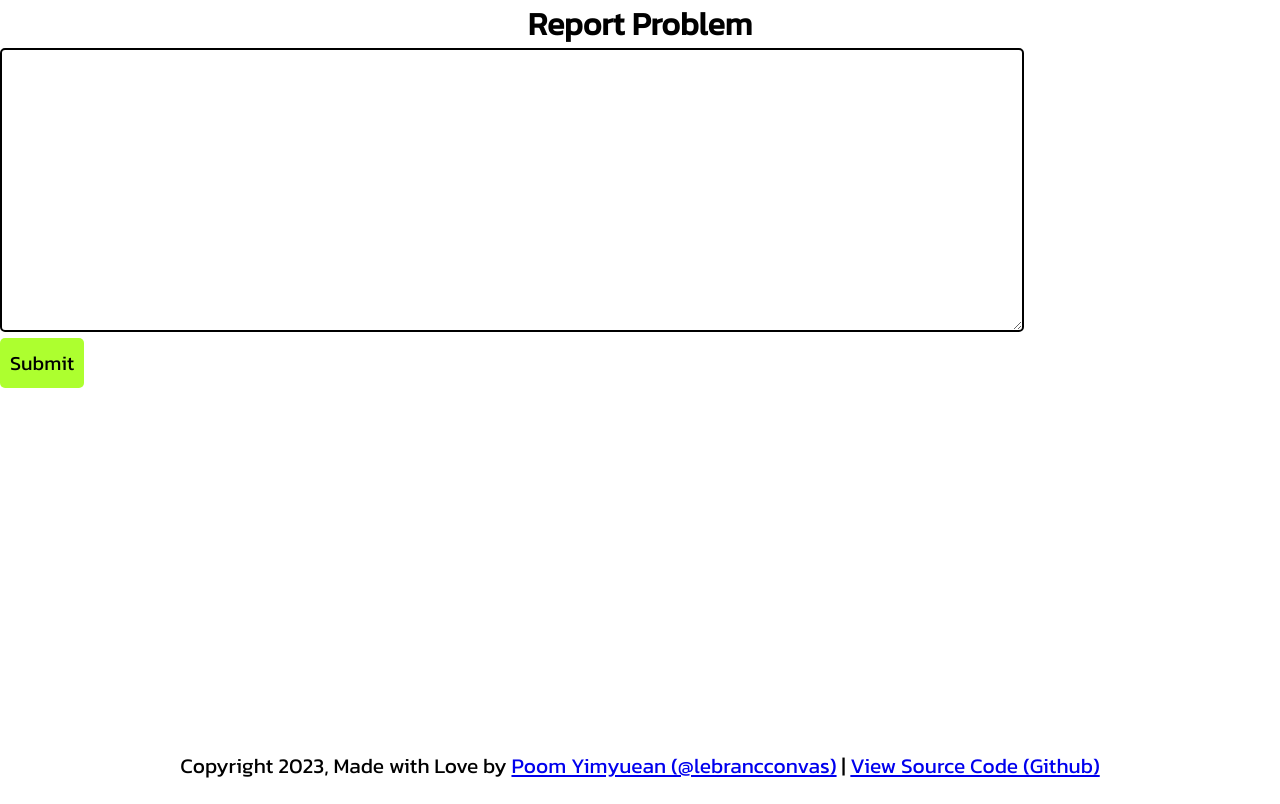
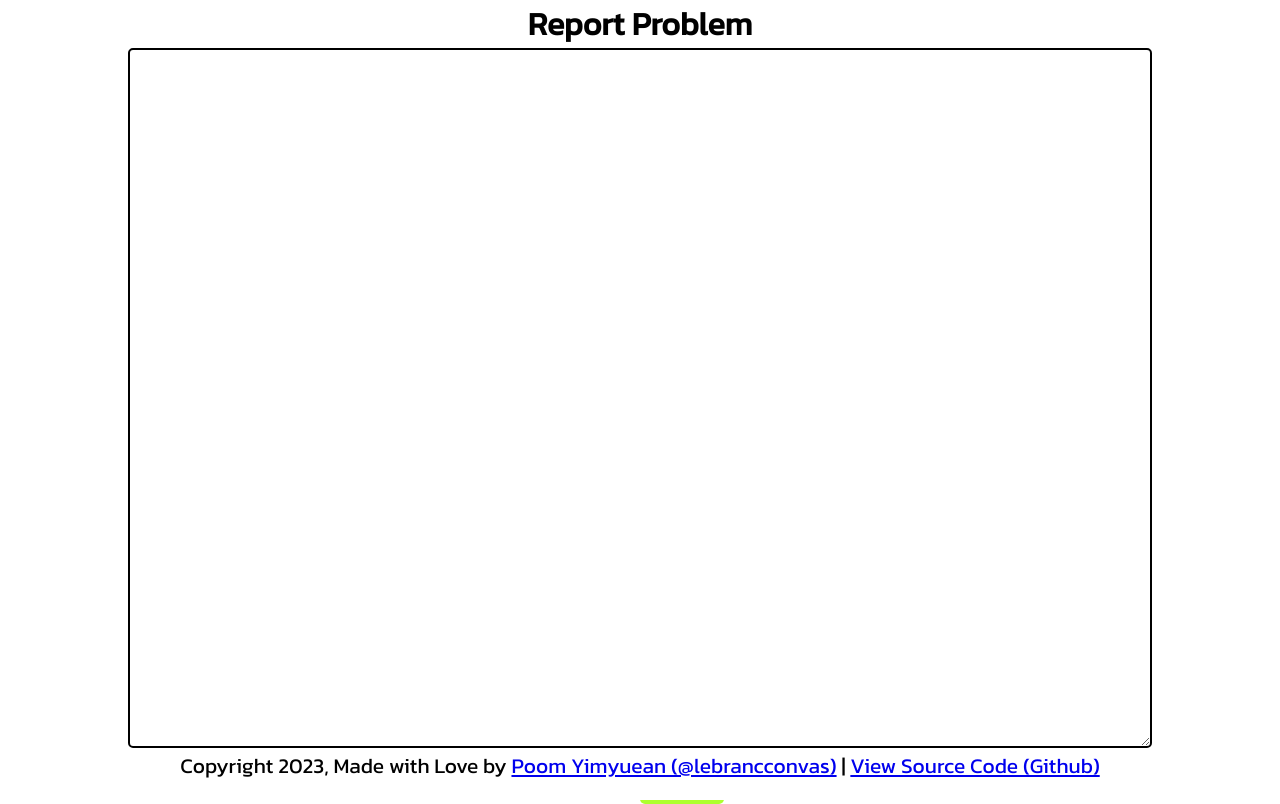
Before and after one commit to lebrancconvas/FancyQuiz, a SvelteKit app in the folder frontend/: page /report in a window 1280 px wide. Built offline with nearby package versions, Linux system fonts and the light colour scheme.

Commit message:
💄 feat(style): update report page style

```diff
--- a/frontend/src/routes/report/+page.svelte
+++ b/frontend/src/routes/report/+page.svelte
@@ -30,10 +30,10 @@
     <h1>Report Problem</h1>
   </header>
   <section id="report-section">
-    <div>
+    <div id="textarea-container">
       <textarea name="report" id="report" cols="30" rows="10" bind:value={reportContent}></textarea>
     </div>
-    <div>
+    <div id="button-container">
       <button on:click={submitHandler}>Submit</button>
     </div>
   </section>
@@ -45,14 +45,26 @@
     text-align: center;
   }
 
+  #textarea-container {
+    width: 80%;
+    /* outline: 1px solid black; */
+    margin: 0 auto;
+  }
+
   textarea {
-    width: 80%;
+    width: 100%;
+    height: 700px;
     border: 2px solid black;
     border-radius: 5px;
     font-size: 18px;
     padding: 5px;
     margin-left: auto;
     margin-right: auto;
+  }
+
+  #button-container {
+    width: 0;
+    margin: 0 auto;
   }
 
   button {
```
